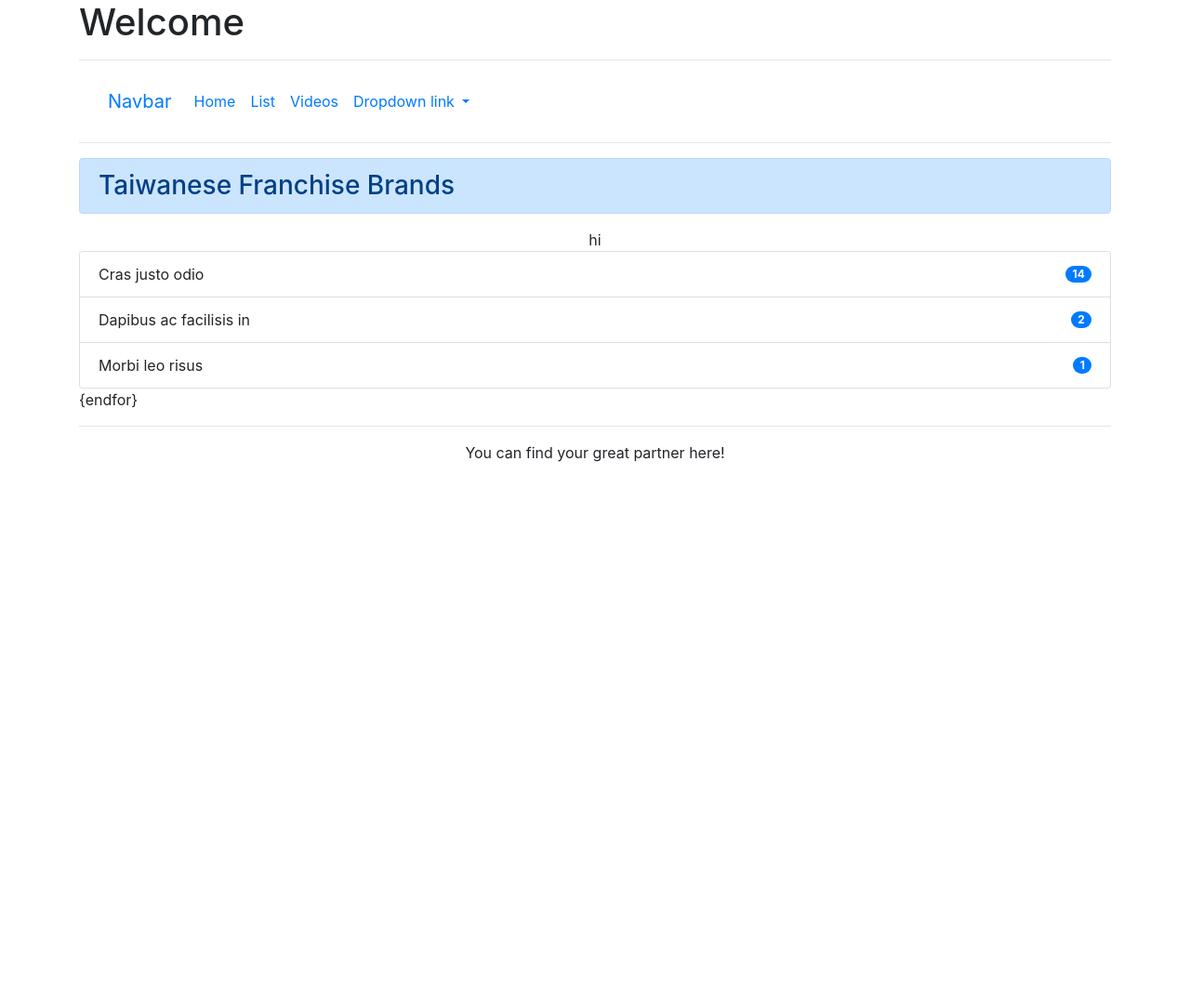
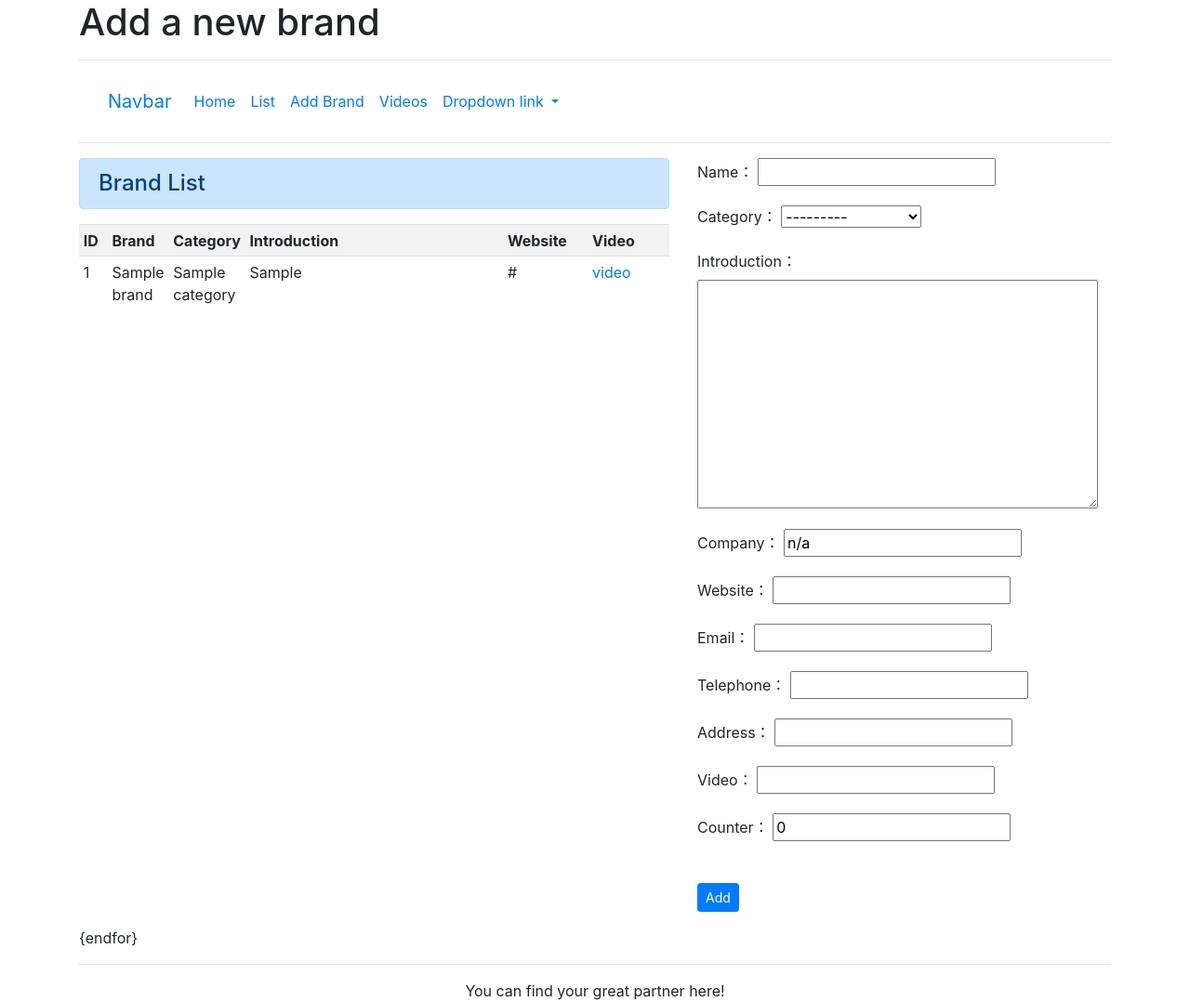
Before and after one commit to lydia-code/bizpromote, a Django app: template mysite/templates/addbrand.html in a window 1280 px wide. Shown: the whole page at 93% size. Before the commit the page ends 497 px from the top, so only its background shows below. Run offline with Django 4.2, Linux system fonts and the light colour scheme; the template is opened without the code that fills it: values that come from a table or form of the project are taken from there, others are empty; tables that the repository leaves empty hold one stand-in row (values such as "Sample post").

Commit message:
"add a new brand"page

```diff
--- a/bizpromote/urls.py
+++ b/bizpromote/urls.py
@@ -30,6 +30,7 @@ urlpatterns = [
     path('list/', include(list_patterns)),
     path('category/<int:id>/', views.category),
     path('brand/<int:id>/', views.brand),
-    path('test/<int:id>/', views.test)
+    path('test/<int:id>/', views.test),
+    path('addbrand/', views.addbrand)
     #path('video/', views.video, name='video')
 ]
--- a/mysite/forms.py
+++ b/mysite/forms.py
@@ -1,7 +1,7 @@
 from django.forms import ModelForm
-from mysite.models import Comany
+from mysite.models import Brand
 
-class ComapnyForm(ModelForm):
+class brandForm(ModelForm):
     class Meta:
-        model = Company
+        model = Brand
         fields = '__all__'
--- a/mysite/templates/addbrand.html
+++ b/mysite/templates/addbrand.html
@@ -1,26 +1,41 @@
 {% extends 'base.html' %}
-{% block title %}Homepage{% endblock %}
-{% block page-title %}Welcome{% endblock %}
+{% block title %}Add New Brand{% endblock %}
+{% block page-title %}Add a new brand{% endblock %}
 {% block main-content %}
 
-<h3 class="alert alert-primary">Taiwanese Franchise Brands</h3>
-<center>hi</center>
-<div align="center">
-
-    <ul class="list-group">
-        <li class="list-group-item d-flex justify-content-between align-items-center">
-          Cras justo odio
-          <span class="badge badge-primary badge-pill">14</span>
-        </li>
-        <li class="list-group-item d-flex justify-content-between align-items-center">
-          Dapibus ac facilisis in
-          <span class="badge badge-primary badge-pill">2</span>
-        </li>
-        <li class="list-group-item d-flex justify-content-between align-items-center">
-          Morbi leo risus
-          <span class="badge badge-primary badge-pill">1</span>
-        </li>
-      </ul>
+<!-- <h3 class="alert alert-primary">Add a new brand</h3> -->
+<div class="row">
+  <div class="col-7">
+      <h4 class="alert alert-primary">Brand List</h3>
+        <table class="table table-striped table-sm">
+          <tr>
+              <th>ID</th><th>Brand</th><th>Category</th><th>Introduction</th><th>Website</th><th>Video</th>
+          </tr>
+      {% for brand in brands %}
+          <tr>
+              <td width="5%"> {{ brand.id}}</td>
+              <td width="5%"> {{ brand.name }}</td>
+              <td width="10%"> {{ brand.category }}</td>
+              <td width="50%">
+                  {{ brand.introduction | truncatewords:15 }}
+              </td>
+              <td width="15%">{{ brand.website }}</td>
+              <td width="15%"><a href="https://www.youtube.com/watch?v={{brand.video}}">video</a></td>
+          </tr>
+      {% empty %}
+          <tr><td bgcolor="#fff" colspan=5>Nothing here.</td></tr>
+      {% endfor %}
+      </table>
+  </div>
+  <div class="col-5">
+      <form action="/addbrand/" method="POST" enctype="multipart/form-data"
+            class="form-sm form-group">
+          {% csrf_token %}
+          {{ form.as_p }}
+          <br>
+          <input type="submit" value="Add" class="btn btn-sm btn-primary">
+      </form>
+  </div>
 </div>
 
 {endfor}
--- a/mysite/templates/menu.html
+++ b/mysite/templates/menu.html
@@ -22,6 +22,9 @@
             <a class="nav-link" href="/list/">List</a>
           </li>
           <li class="nav-item">
+            <a class="nav-link" href="/addbrand/">Add Brand</a>
+          </li>
+          <li class="nav-item">
             <a class="nav-link" href="/video/">Videos</a>
           </li>
           <li class="nav-item dropdown">
@@ -35,7 +38,7 @@
               Dropdown link
             </a>
             <ul class="dropdown-menu">
-              <li><a class="dropdown-item" href="#">Action</a></li>
+              <li><a class="dropdown-item" href="/addbrand/">Add Brand</a></li>
               <li><a class="dropdown-item" href="#">Another action</a></li>
               <li><a class="dropdown-item" href="#">Something else here</a></li>
             </ul>
```
Also changed, not shown: mysite/views.py (+13 -1 lines).
